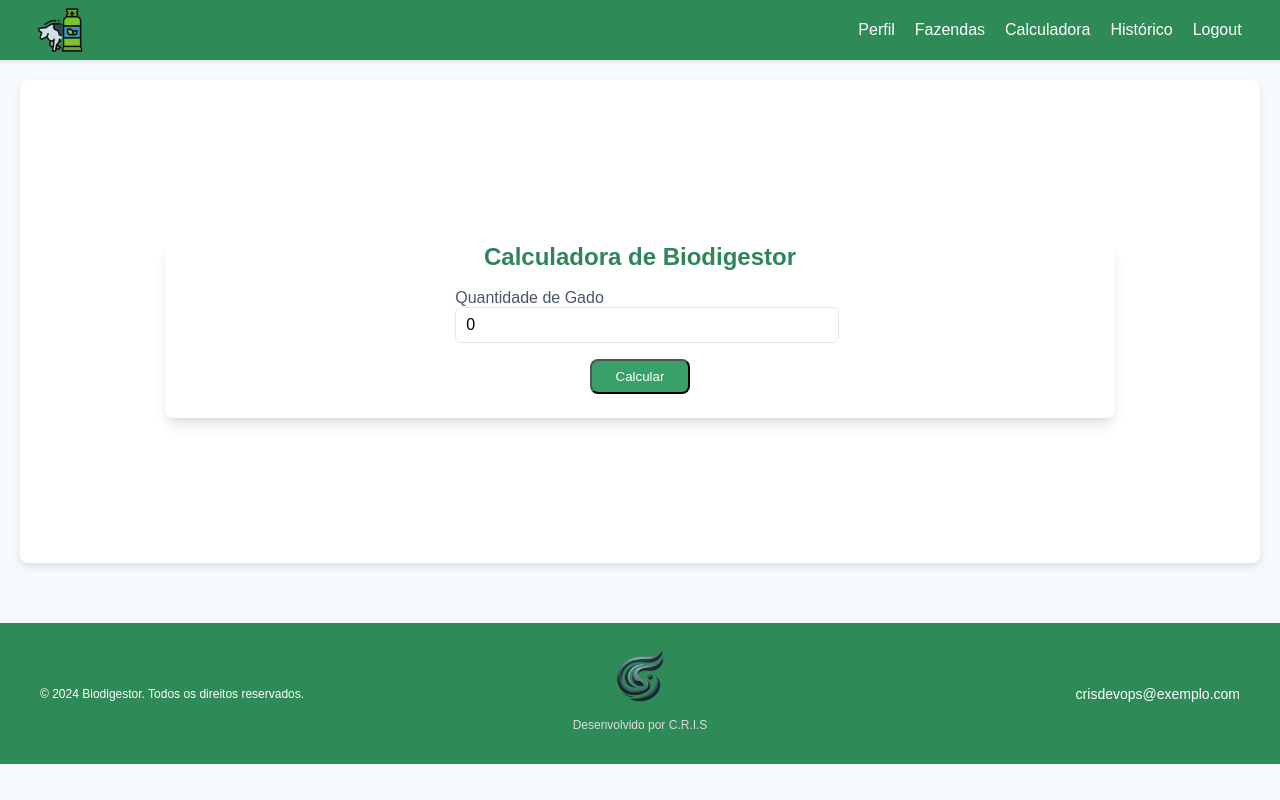
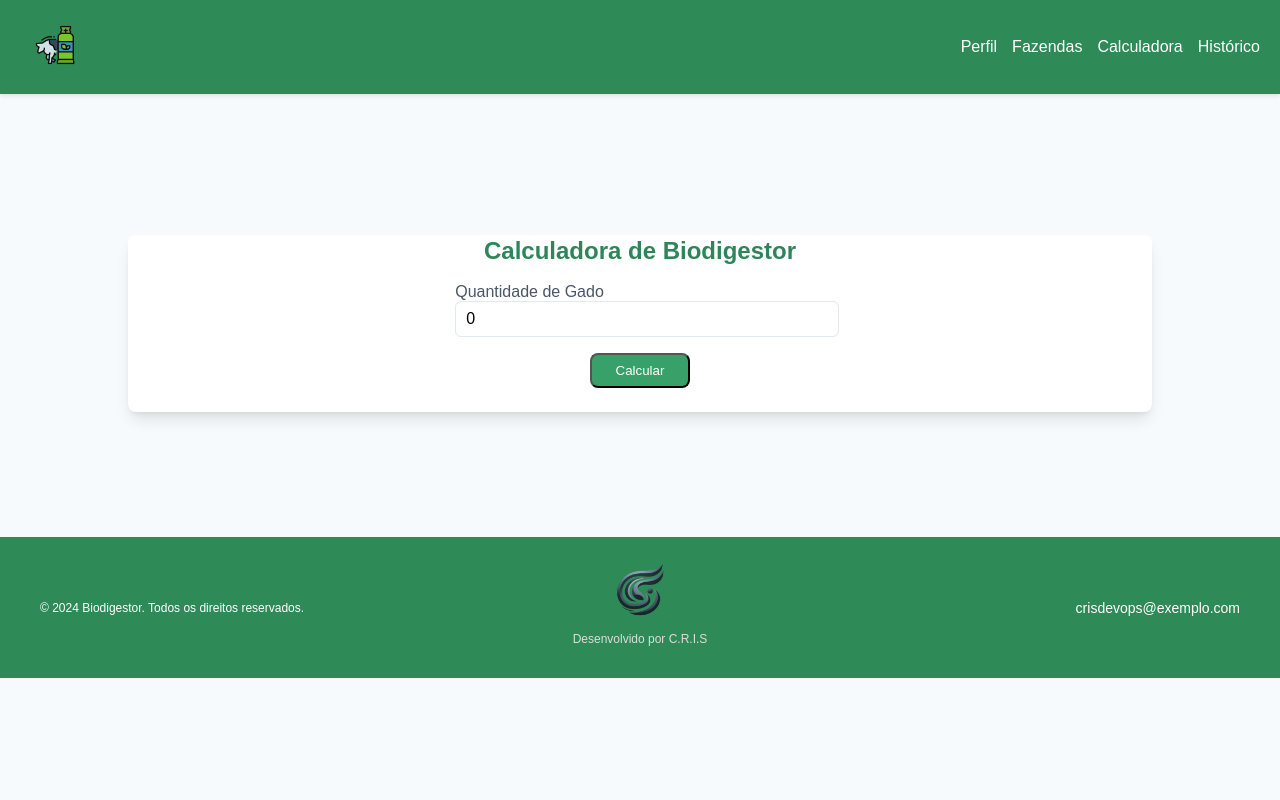
Before and after one commit to crisfaria/PI---Frontend---GreenGas, a React (Vite) app in the folder Calculadora/: page / in a window 1280 px wide. Built offline with nearby package versions, Linux system fonts and the light colour scheme.

Commit message:
Atualização 1.0.4

```diff
--- a/Calculadora/src/App.css
+++ b/Calculadora/src/App.css
@@ -1,178 +1,7 @@
-/* Estilo global */
-body {
-  margin: 0;
-  padding: 0;
-  font-family: Arial, sans-serif;
-  background-color: #f9f9f9; /* Fundo suave */
-  color: #333; /* Cor padrão do texto */
-}
-
-a {
-  text-decoration: none;
-  color: inherit;
-}
-
-a:hover {
-  color: #2e8b57; /* Cor do link ao passar o mouse */
-}
-
-/* Layout do aplicativo */
-main {
-  margin: 80px auto 0; /* Espaço abaixo do header fixo */
-  padding: 20px;
-  max-width: 1200px;
-  background-color: #ffffff; /* Fundo branco */
-  border-radius: 8px;
-  box-shadow: 0 4px 8px rgba(0, 0, 0, 0.1); /* Sombra suave */
-  margin-bottom: 60px;
-}
-
-/* Header fixo no topo */
-.header {
-  display: flex;
-  justify-content: space-between;
-  align-items: center;
-  padding: 10px 20px;
-  background-color: #2e8b57; /* Cor de fundo */
-  color: #ffffff; /* Texto branco */
-  height: 60px;
-  position: fixed;
-  top: 0;
-  left: 0;
-  width: 100%;
-  z-index: 10;
-  box-shadow: 0 2px 4px rgba(0, 0, 0, 0.1);
-}
-
-.header-logo .logo {
-  width: 50px;
-  height: auto;
-}
-
-.header-nav {
-  display: flex;
-  gap: 20px;
-}
-
-.nav-link {
-  font-size: 16px;
-  font-weight: 500;
-  color: #ffffff;
-  transition: color 0.3s ease;
-}
-
-.nav-link:hover {
-  color: #dcdcdc;
-}
-
-/* Página inicial - TelaUsuario */
-.tela-usuario {
-  text-align: center;
-  padding: 50px 20px;
-}
-
-.tela-usuario h2 {
-  font-size: 28px;
-  margin-bottom: 20px;
-}
-
-.tela-usuario p {
-  font-size: 18px;
-  color: #555;
-}
-
-/* Fazendas Cadastradas */
-.fazendas-container {
+.layoutPagina {
+  height: 100vh;
   display: flex;
   flex-direction: column;
-  gap: 20px;
+  align-items: stretch;
+  justify-content: space-between;
 }
-
-.fazenda-card {
-  padding: 20px;
-  border: 1px solid #e0e0e0;
-  border-radius: 8px;
-  background-color: #ffffff;
-  box-shadow: 0 4px 8px rgba(0, 0, 0, 0.1);
-}
-
-.fazenda-card h3 {
-  font-size: 20px;
-  margin-bottom: 10px;
-}
-
-.fazenda-card p {
-  font-size: 16px;
-  color: #555;
-}
-
-/* Cadastro de Fazendas */
-.cadastro-container {
-  max-width: 600px;
-  margin: 0 auto;
-  padding: 20px;
-}
-
-.cadastro-container h2 {
-  text-align: center;
-  margin-bottom: 20px;
-}
-
-.cadastro-container form {
-  display: flex;
-  flex-direction: column;
-  gap: 15px;
-}
-
-.cadastro-container input,
-.cadastro-container textarea,
-.cadastro-container button {
-  padding: 10px;
-  font-size: 16px;
-  border: 1px solid #ddd;
-  border-radius: 4px;
-}
-
-.cadastro-container button {
-  background-color: #2e8b57;
-  color: #ffffff;
-  border: none;
-  cursor: pointer;
-  transition: background-color 0.3s ease;
-}
-
-.cadastro-container button:hover {
-  background-color: #238644;
-}
-
-/* Perfil de Fazenda */
-.perfil-container {
-  display: flex;
-  flex-direction: column;
-  gap: 20px;
-}
-
-.perfil-container h2 {
-  font-size: 24px;
-}
-
-.perfil-container p {
-  font-size: 16px;
-  color: #555;
-}
-
-/* Página 404 */
-.erro404-container {
-  text-align: center;
-  padding: 50px;
-}
-
-.erro404-container h2 {
-  font-size: 28px;
-  color: #ff0000; /* Cor vermelha para destaque */
-}
-
-.erro404-container p {
-  font-size: 18px;
-  color: #555;
-}
--- a/Calculadora/src/components/Header.css
+++ b/Calculadora/src/components/Header.css
@@ -1,54 +1,31 @@
-/* Header fixo no topo */
+/* Estilo do Header */
 .header {
   display: flex;
-  justify-content: space-between; /* Espaça a logo e os links */
-  align-items: center; /* Centraliza verticalmente os itens */
-  padding: 0 20px; /* Espaçamento horizontal interno */
+  justify-content: space-between; /* Espaça a logo e as rotas */
+  align-items: center; /* Alinha verticalmente os itens */
+  padding: 10px 20px; /* Reduzi o padding para 10px em cima/baixo e 20px nas laterais */
   background-color: #2e8b57; /* Cor de fundo */
-  color: #ffffff; /* Cor do texto */
-  height: 60px; /* Altura do cabeçalho */
-  position: fixed; /* Fixado no topo */
-  top: 0;
-  left: 0;
-  width: 97%; /* Ocupa toda a largura da tela */
-  z-index: 10; /* Garante que o cabeçalho fique acima dos outros elementos */
-  box-shadow: 0 2px 4px rgba(0, 0, 0, 0.1); /* Sombra suave */
-}
-
-/* Estilo da logo no cabeçalho */
-.header-logo {
-  display: flex;
-  align-items: center; /* Centraliza verticalmente a logo */
+  color: white; /* Cor dos textos */
+  box-shadow: 0 2px 4px rgba(0, 0, 0, 0.1); /* Sombras suaves */
 }
 
 .header-logo img {
-  width: 80px; /* Tamanho da logo */
-  height: auto; /* Mantém a proporção */
+  width: 70px; /* Reduzi o tamanho da logo para 70px */
+  height: auto;
 }
 
-/* Navegação no cabeçalho */
 .header-nav {
   display: flex;
-  gap: 20px; /* Espaçamento entre os links */
+  gap: 15px; /* Reduzi o espaçamento entre as rotas */
 }
 
 .nav-link {
-  font-size: 16px; /* Tamanho da fonte */
-  font-weight: 500; /* Peso da fonte */
-  color: #ffffff; /* Cor do link */
-  text-decoration: none; /* Remove sublinhado */
-  transition: color 0.3s ease; /* Transição suave na interação */
-}
-
-.logout{
-  font-size: 16px; /* Tamanho da fonte */
-  font-weight: 500; /* Peso da fonte */
-  color: #ffffff; /* Cor do link */
-  text-decoration: none; /* Remove sublinhado */
-  padding-right: 20px;
-  transition: color 10.9s ease;
+  font-size: 16px; /* Reduzi o tamanho da fonte para 16px */
+  color: white;
+  text-decoration: none;
+  transition: color 0.3s ease;
 }
 
 .nav-link:hover {
-  color: #dcdcdc; /* Cor mais clara ao passar o mouse */
+  color: #dcdcdc; /* Cor ao passar o mouse */
 }
--- a/Calculadora/src/components/Header.jsx
+++ b/Calculadora/src/components/Header.jsx
@@ -1,21 +1,19 @@
 import React from "react";
-import TelaUsuario from "../Pages/TelaUsuario";
 import { NavLink } from "react-router-dom";
-import logo from "../image/logo.png"
+import logo from "../image/logo.png";  // Imagem da logo
 import "./Header.css"; // Importando o CSS para o header
 
 function Header() {
   return (
     <header className="header">
       <div className="header-logo">
-        <img src="../src/image/logo.png" alt="Logo" /> {/* Logo da empresa ou sistema */}
+        <img src={logo} alt="Logo" /> {/* Logo da empresa ou sistema */}
       </div>
       <nav className="header-nav">
         <NavLink to="/Perfil" className="nav-link">Perfil</NavLink>
         <NavLink to="/fazendas" className="nav-link">Fazendas</NavLink>
-        <NavLink to="/" className="nav-link">Calculadora</NavLink>
+        <NavLink to="" className="nav-link">Calculadora</NavLink>
         <NavLink to="/relatorio" className="nav-link">Histórico</NavLink>
-        <NavLink to="/sair" className="logout">Logout</NavLink>
       </nav>
     </header>
   );
```
